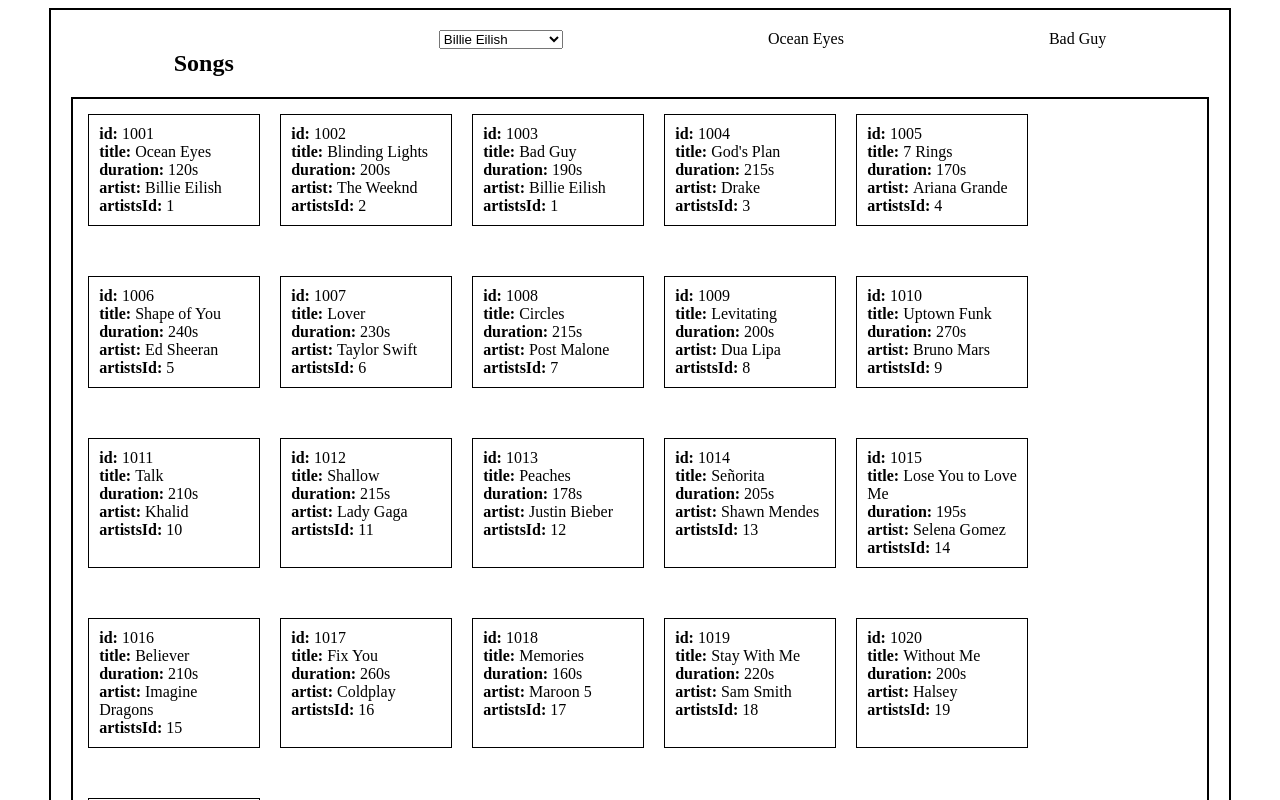
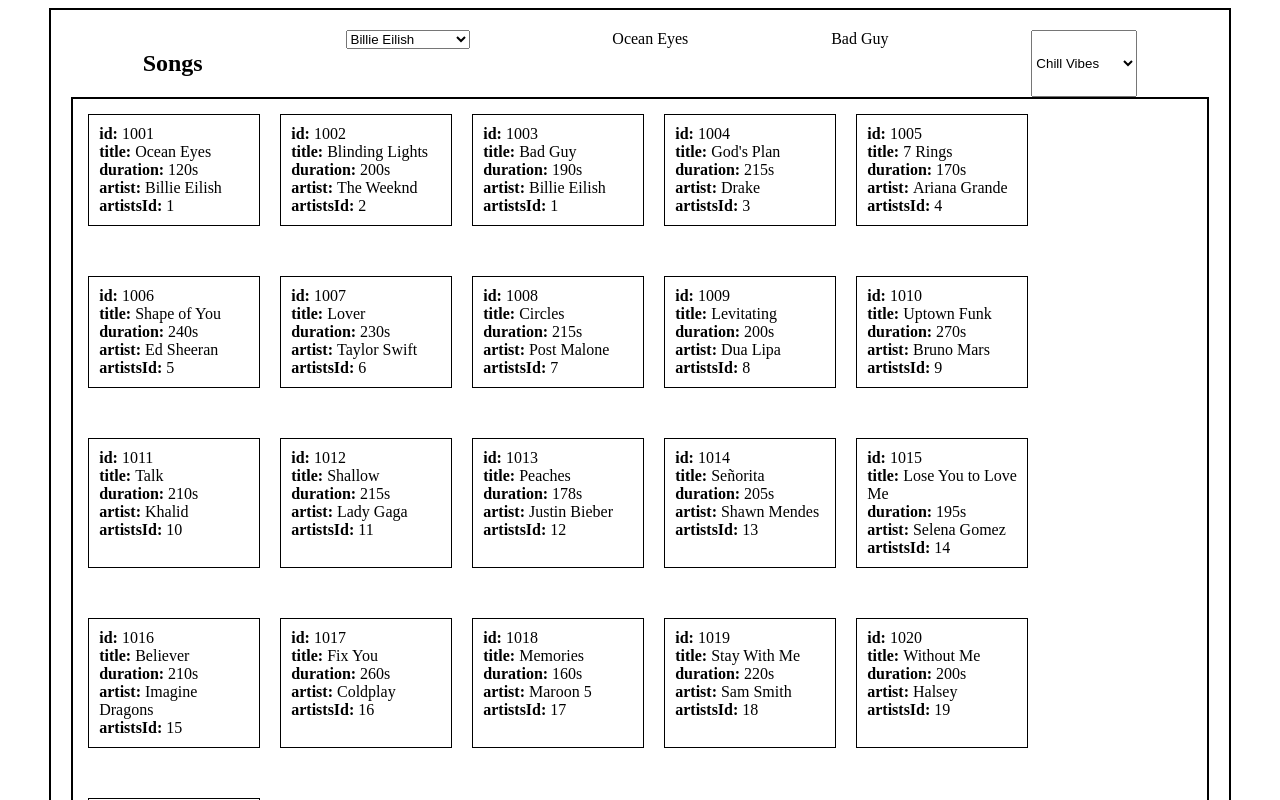
Before and after one commit to ABHISHEK-7455-coder/Data-Practice, a React (Vite) app: page / in a window 1280 px wide. Shown: the top 800 px of the page. Built offline with nearby package versions, Linux system fonts and the light colour scheme.

Commit message:
third commit

```diff
--- a/src/songs/songs.jsx
+++ b/src/songs/songs.jsx
@@ -75,15 +75,24 @@
 
 export default function Songs() {
     const [selectedArtistId, setSelectedArtistId] = useState(1);
-const [selectedArtist, setSelectedArtist] = useState(1);
+    const [selectedPlayListId, setSelectedPlayListId] = useState(1);
+
     const filterSongsByArtist = (artistId) => {
         return songs.filter(song => song.artistsId === artistId);
     };
     const filteredSongs = filterSongsByArtist(selectedArtistId);
-       const filterSongsByPlaylist = (artist) => {
-          return songs.filter(song => song.artist === artist);
+
+
+    const filterPlaylist = (playlistid) => {
+        return playlists.find(playlist => playlist.id === playlistid);
     };
-       const filteredSongsByPlaylist = filterSongsByPlaylist(selectedArtist);
+    const filteredSongsByPlaylist = filterPlaylist(selectedPlayListId);
+    const songsInPlaylist = songs.filter(song =>
+        filteredSongsByPlaylist?.songIds?.includes(song.id)
+    );
+   console.log("songs that in playlis", songsInPlaylist);
+
+
     return (
         <div className="Container">
             <div style={{ display: 'flex', justifyContent: "space-around" }}>
@@ -96,6 +105,18 @@
                     </select>
                 </div>
                 {filteredSongs.map(song => (
+                    <div key={song.id}>
+                        {song.title}
+                    </div>
+                ))}
+                <select value={selectedPlayListId} onChange={(e) => setSelectedPlayListId(Number(e.target.value))}>
+                    {playlists.map(playlist => (
+                        <option key={playlist.id} value={playlist.id}>
+                            {playlist.name}
+                        </option>
+                    ))}
+                </select>
+                {songsInPlaylist.map(song => (
                     <div key={song.id}>
                         {song.title}
                     </div>
@@ -128,18 +149,19 @@
 console.log("filtered songs by artist", filterSongs);
 
 // 1. Filter songs by Artist A (artistId: 1)
+
+// 2. Get all songs in the "Workout" playlist
 const workOutPlaylist = playlists.find(playlist => (
     playlist.name === "Workout"
 ))
-console.log(workOutPlaylist)
-// 2. Get all songs in the "Workout" playlist
-
+console.log("WorkOut Playlist", workOutPlaylist)
 // 3. List all song titles longer than 3 minutes
 // 4. Group songs by artist name
 // 5. Total play time of all songs in "My Favorites" playlist
 
 const totalDuration = workOutPlaylist.songIds.reduce((runningTotal, currentSongId) => {
     const currentSong = songs.find(song => song.id === currentSongId);
-    return runningTotal += currentSong.duration
+    const numericDuration = parseInt(currentSong.duration, 10)
+    return runningTotal += numericDuration
 }, 0)
-console.log(totalDuration)
+console.log("Total duration",totalDuration)
```
Lines whose indentation alone changed are shown as unchanged.
